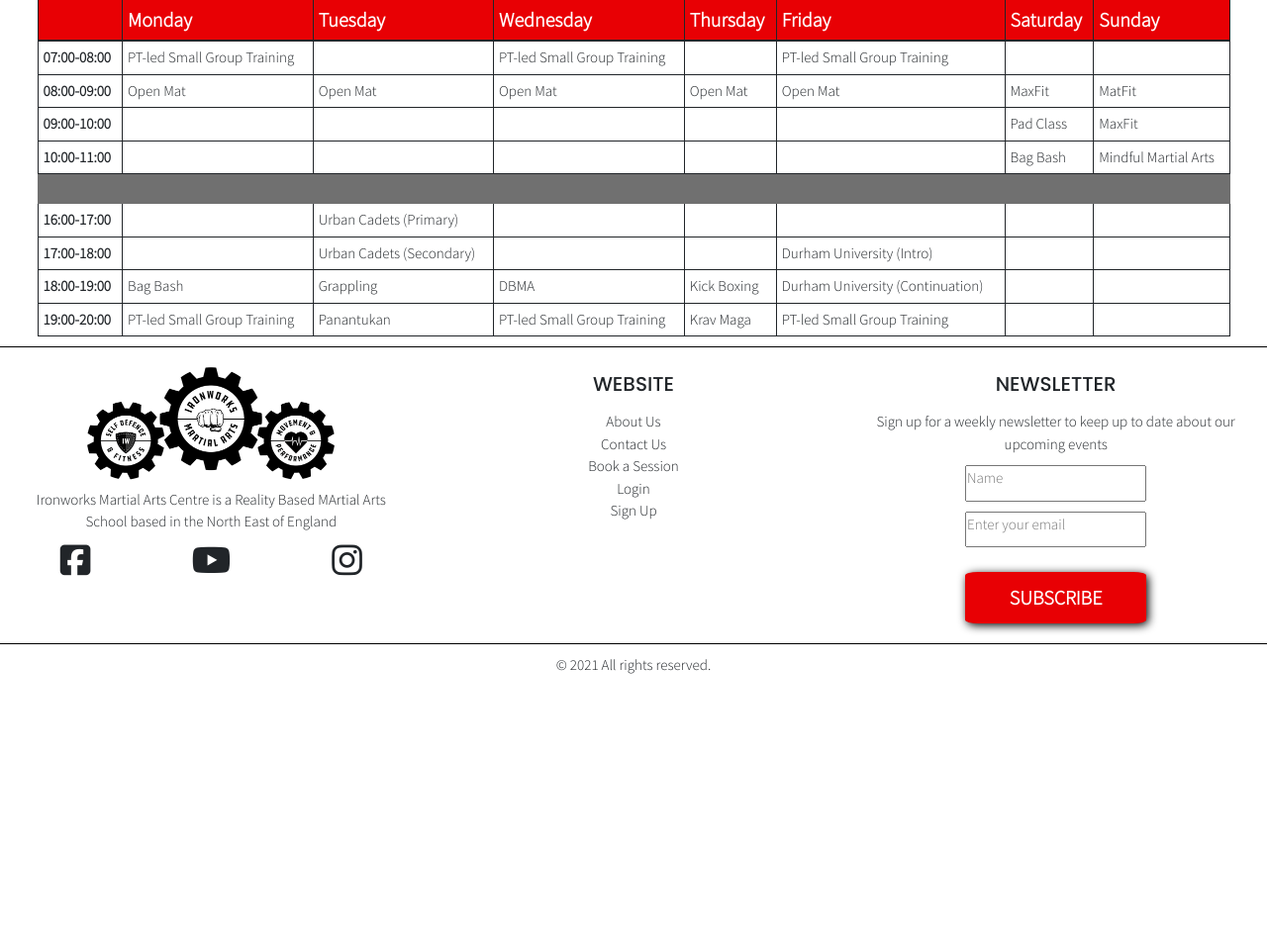
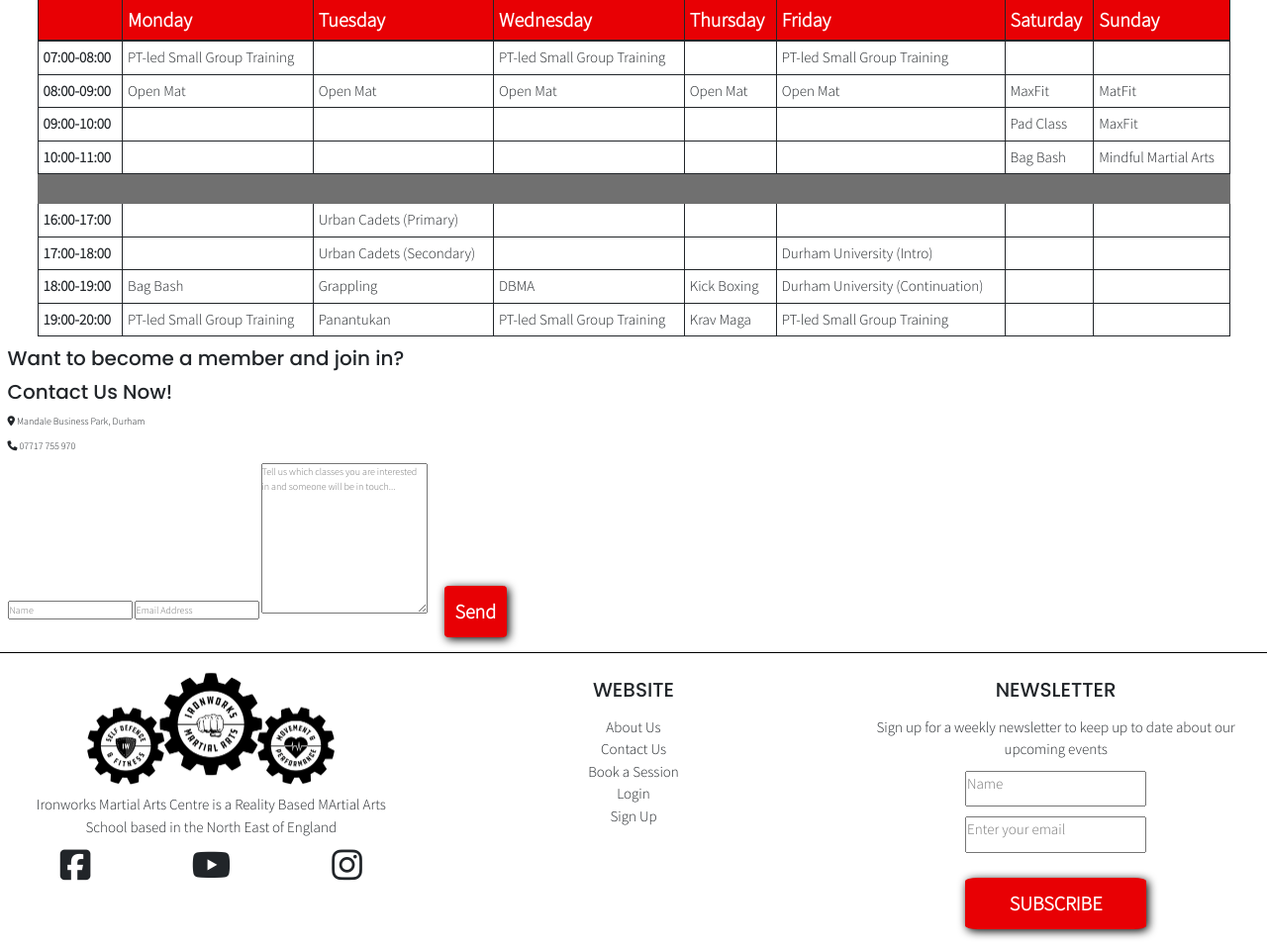
Before and after one commit to charliewatson1504/CI-PP4-Booking-System, a Django app: page /classes in a window 1280 px wide. Shown: the part 232-1191 px from the top of the page at 99% size. Before the commit the page ends 913 px from the top, so only its background shows below. Run offline with Django 3.2, Linux system fonts and the light colour scheme; some libraries are stand-ins or nearby versions.

Commit message:
feat: add form structure for classes contact form in classes.html

```diff
--- a/home/templates/home/classes.html
+++ b/home/templates/home/classes.html
@@ -117,4 +117,18 @@
           </table>
     </div>
 </section>
+<section id="classes-contact-form">
+  <div class="container-fluid">
+    <h2>Want to become a member and join in?</h2>
+    <h2 class="red-text">Contact Us Now!</h2>
+    <p><i class="fa-solid fa-location-dot"></i> Mandale Business Park, Durham</p>
+    <p><i class="fa-solid fa-phone"></i> 07717 755 970</p>
+    <form action="" id="class-contact">
+      <input type="text" name="name" id="name" placeholder="Name">
+      <input type="email" name="email" id="email" placeholder="Email Address">
+      <textarea name="classes-choice" id="classes-choice" cols="30" rows="10" placeholder="Tell us which classes you are interested in and someone will be in touch..."></textarea>
+      <button type="submit" class="btn">Send</button>
+    </form>
+  </div>
+</section>
 {% endblock %}
```
